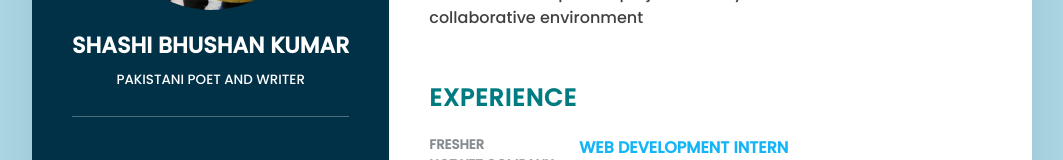
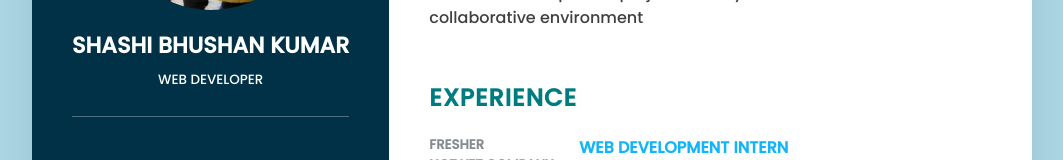
Before and after one commit to shashibhushan21/CV-Resume, a plain HTML site: page index.html in a window 1280 px wide. Shown: the part 280-440 px from the top of the page, without its empty margins (108-1171 px from the left). Drawn offline with Linux system fonts and the light colour scheme.

Commit message:
update title to reflect current profession

```diff
--- a/index.html
+++ b/index.html
@@ -19,7 +19,7 @@
                     <img src="./img/DP Shashi.jpg"
                         alt="">
                 </div>
-                <h2>Shashi Bhushan Kumar<br><span>Pakistani poet and writer</span></h2>
+                <h2>Shashi Bhushan Kumar<br><span>Web Developer</span></h2>
             </div>
 
             <div class="contactInfo">
```
